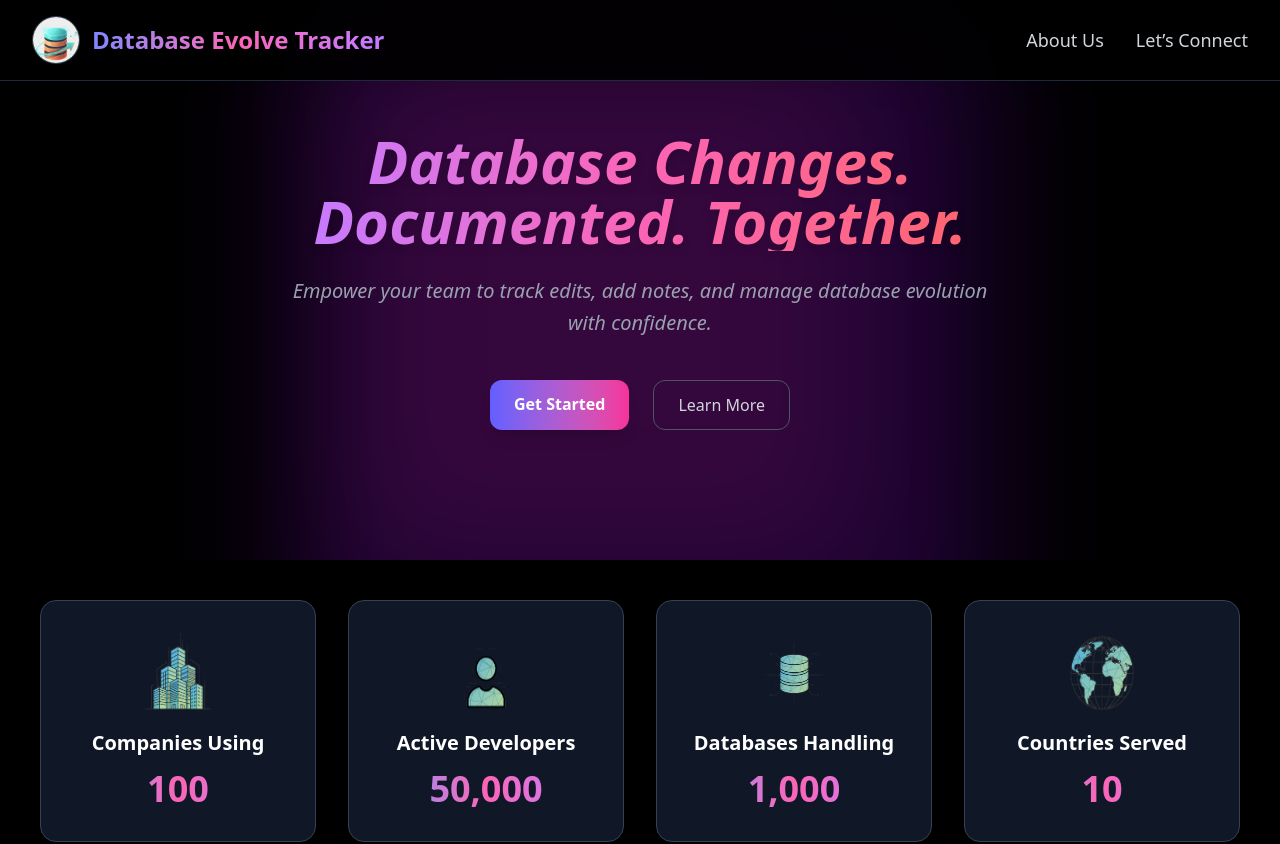
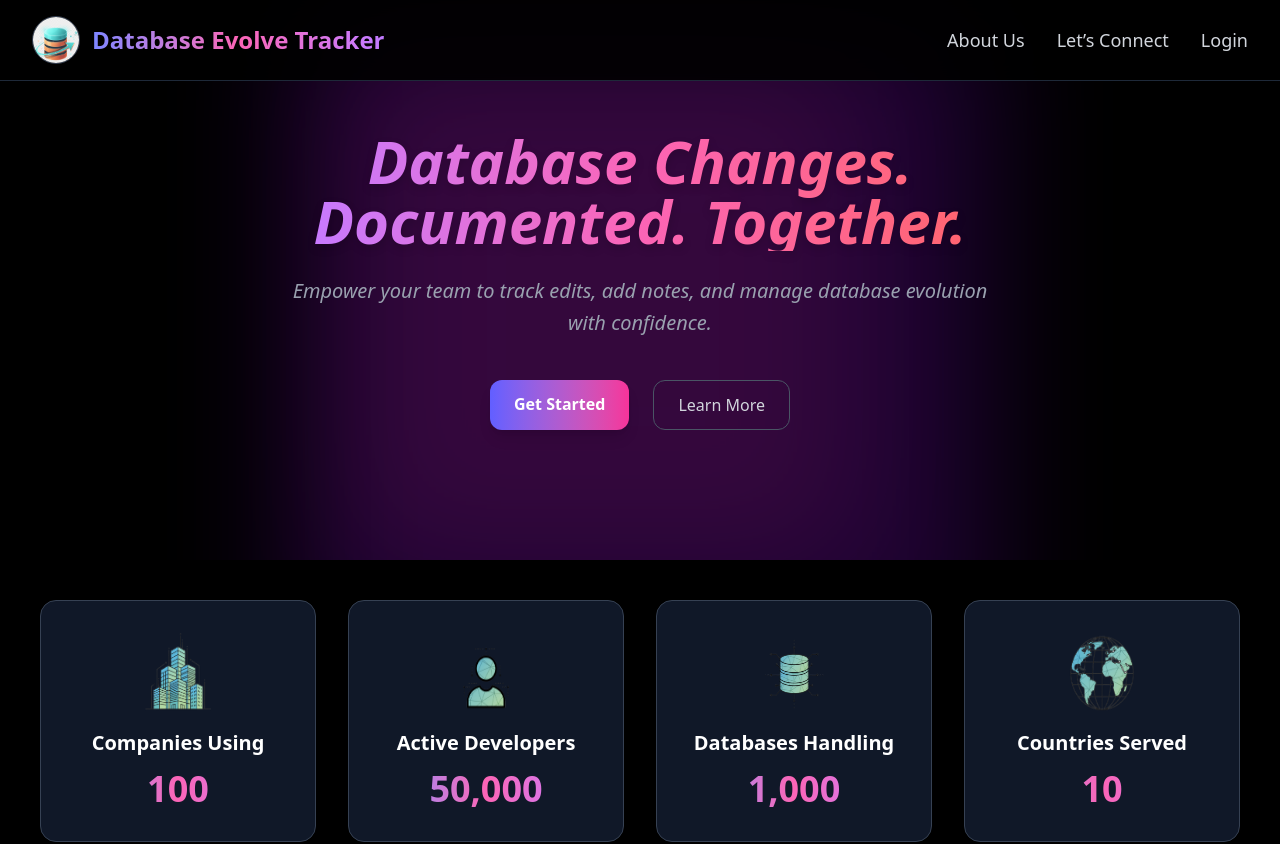
Before and after one commit to Divy15/Database-Manager, a React (Vite) app in the folder frontend/: page / in a window 1280 px wide. Shown: the top 844 px of the page. Built offline with nearby package versions, Linux system fonts and the light colour scheme.

Commit message:
Navbar add login button.

```diff
--- a/frontend/src/Component/Navbar.tsx
+++ b/frontend/src/Component/Navbar.tsx
@@ -21,11 +21,10 @@ export const Navbar = () => {
 
         {/* Right side nav */}
         <div className="flex items-center space-x-8">
-          {["About Us", "Let’s Connect"].map((item, index) => (
-            <motion.a
+          {["About Us", "Let’s Connect", "Login"].map((item, index) => (
+            <motion.button
               key={index}
-              href="#"
-              className="relative text-lg font-medium text-gray-300 hover:text-white transition group"
+              className="relative group text-lg font-medium text-gray-300 hover:text-white transition group"
               whileHover={{ scale: 1.08, y: -2 }}
               whileTap={{ scale: 0.95 }}
               transition={{ type: "spring", stiffness: 300 }}
@@ -33,7 +32,7 @@ export const Navbar = () => {
               {item}
               {/* underline gradient effect */}
               <span className="absolute left-0 bottom-[-6px] w-0 h-[2px] bg-gradient-to-r from-indigo-400 to-pink-400 transition-all duration-300 group-hover:w-full"></span>
-            </motion.a>
+            </motion.button>
           ))}
         </div>
       </div>
```
